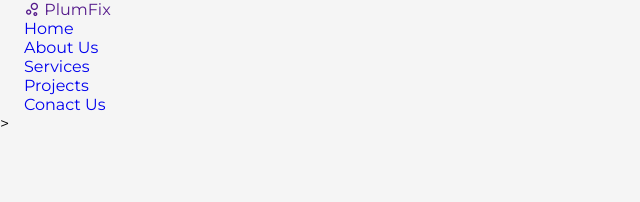
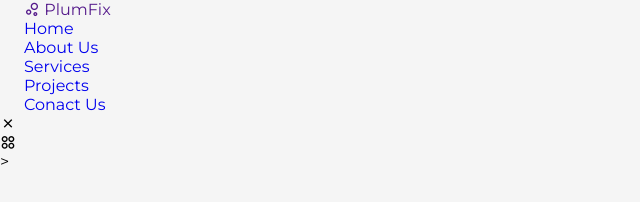
Before and after one commit to Danidu-Muhandiram/PlumFix, a plain HTML site: page index.html in a window 1280 px wide. Shown: the full height of the page, 0-640 px from the left. Drawn offline with nearby package versions, Linux system fonts and the light colour scheme.

Commit message:
add close button and toggle button html structure

```diff
--- a/index.html
+++ b/index.html
@@ -85,6 +85,15 @@
 
         </section>
 
+        <!--Close button-->
+        <div class="nav-close" id="nav-close">
+            <i class="ri-close-line"></i>
+        </div>
+
+        <!--Toggle button-->
+        <div class="toggle-button" id="toggle-button">
+            <i class="ri-apps-2-line"></i>
+        </div>
 
     </main>
 
```
